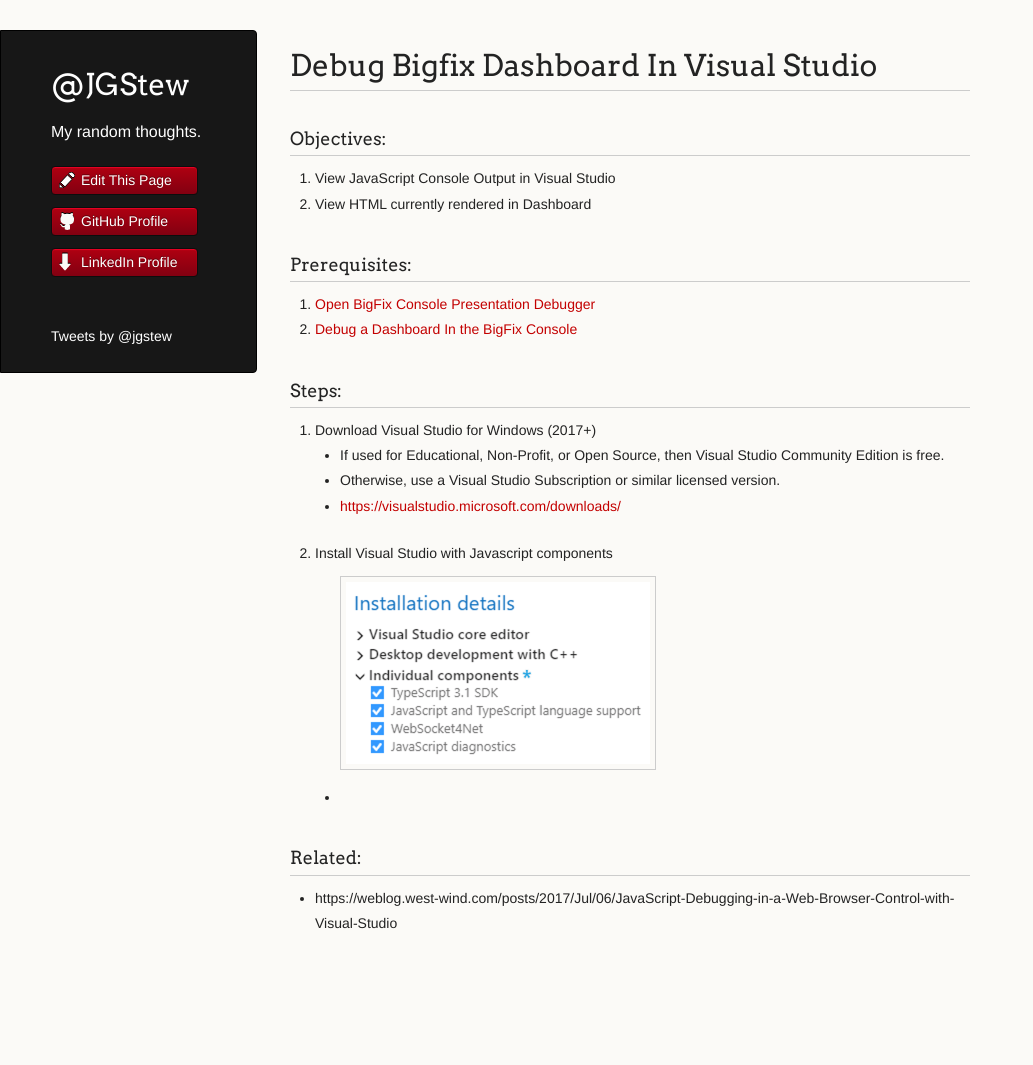
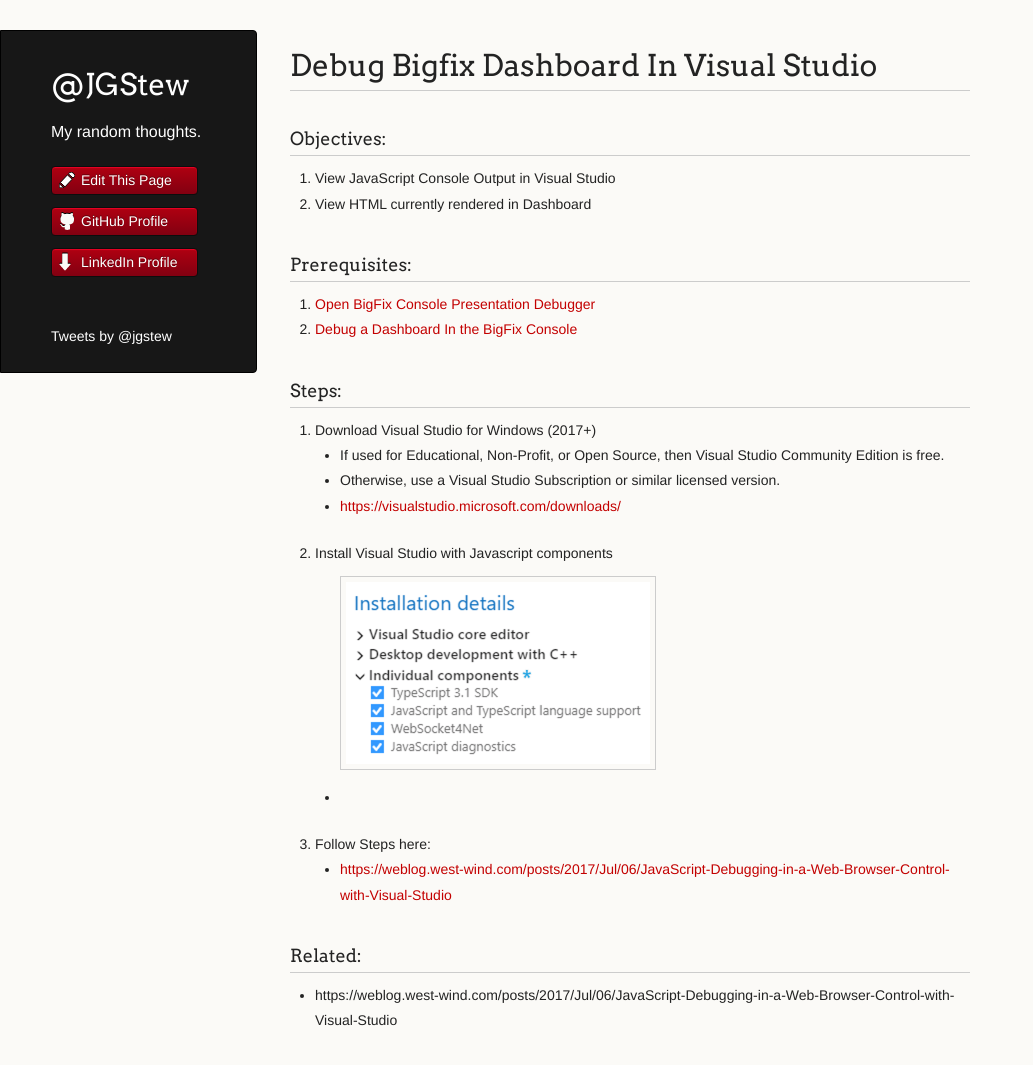
Before and after one commit to jgstew/jgstew.github.io, a Jekyll site: the page built from _posts/2018-11-27-Debug-BigFix-Dashboard-In-Visual-Studio.md, in a window 1280 px wide and 1106 px high. Shown: the top 1065 px of the window, without its empty margins (0-1033 px from the left). Built offline with Jekyll 4.4.1, drawn with Linux system fonts in a browser that asks for light colours; nearby versions of some CDN libraries; comment, search, counter and statistics services are not loaded.

Commit message:
Update 2018-11-27-Debug-BigFix-Dashboard-In-Visual-Studio.md

```diff
--- a/_posts/2018-11-27-Debug-BigFix-Dashboard-In-Visual-Studio.md
+++ b/_posts/2018-11-27-Debug-BigFix-Dashboard-In-Visual-Studio.md
@@ -16,8 +16,10 @@
     * If used for Educational, Non-Profit, or Open Source, then Visual Studio Community Edition is free.
     * Otherwise, use a Visual Studio Subscription or similar licensed version.
     * [https://visualstudio.microsoft.com/downloads/](https://visualstudio.microsoft.com/downloads/)
-2. Install Visual Studio with Javascript components
+1. Install Visual Studio with Javascript components
     * ![JavaScript Components for Visual Studio](http://jgstew.github.io/images/VisualStudio_JavaScript_2017.png)
+1. Follow Steps here:
+    * [https://weblog.west-wind.com/posts/2017/Jul/06/JavaScript-Debugging-in-a-Web-Browser-Control-with-Visual-Studio](https://weblog.west-wind.com/posts/2017/Jul/06/JavaScript-Debugging-in-a-Web-Browser-Control-with-Visual-Studio)
 
 ### Related:
 
```
